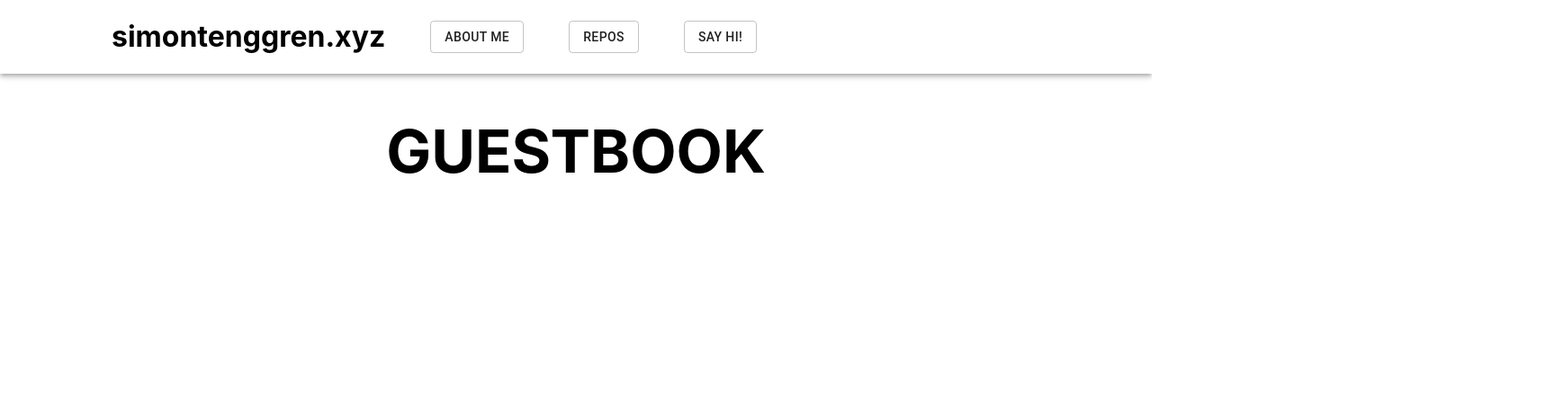
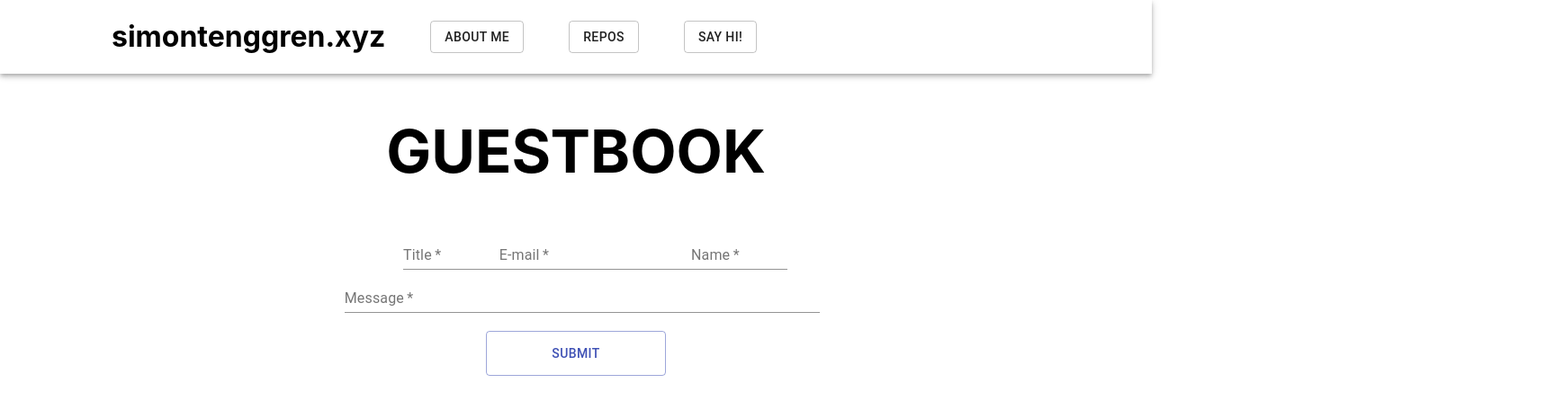
Before and after one commit to Taffr/simontenggrensite, a React (Create React App) app in the folder simontenggren/: page /guestbook in a window 1280 px wide. Shown: the top 456 px of the page at 90% size, 1728 px wide, since content can reach past the window. Built offline with nearby package versions, Linux system fonts and the light colour scheme; no server answers.

Commit message:
more stuff on guestbook

```diff
--- a/simontenggren/src/App.css
+++ b/simontenggren/src/App.css
@@ -65,3 +65,24 @@
     position: relative;
     left: 38.75%;
 }
+
+.formFields {
+    float: left;
+    position: relative;
+    left: 35%;
+}
+
+.formBody {
+    float: left;
+    position: relative;
+    left: 29.9%
+}
+
+.submitButton {
+    margin-top: 20px;
+}
+
+.butSub {
+    width: 200px;
+    height: 50px;
+}
--- a/simontenggren/src/api.js
+++ b/simontenggren/src/api.js
@@ -41,7 +41,7 @@ app.get('/posts', async (req, res) => {
 });
 
 app.post('/posts', async (req, res) => {
-
+    // TODO: Add date in schemas
     let poster = req.body.poster;
     let title = req.body.title;
     let body = req.body.body;
--- a/simontenggren/src/guestbook.js
+++ b/simontenggren/src/guestbook.js
@@ -1,5 +1,13 @@
 import React, {Component} from 'react';
 import axios from 'axios';
+import Grid from '@material-ui/core/Grid';
+import TextField from '@material-ui/core/TextField';
+import InputLabel from '@material-ui/core/InputLabel';
+import Input from '@material-ui/core/Input';
+import FormGroup from '@material-ui/core/FormGroup';
+import FormControl from '@material-ui/core/FormControl';
+import Button from '@material-ui/core/Button';
+
 export default class Guestbook extends Component {
 
     constructor(props) {
@@ -11,7 +19,6 @@ export default class Guestbook extends Component {
             body  : "Some body of the post",
             email : "simon.tenggren@gmail.com"
         };
-        //axios.post(url + '/posts', body);
     }
 
     async UNSAFE_componentWillMount(){
@@ -20,6 +27,18 @@ export default class Guestbook extends Component {
         await axios.get(url + '/posts').then(r => posts = r.data);
         await this.promisedSetState(posts);
         console.log(this.state);
+    }
+
+    async post(){
+        const url = 'http://localhost:8080';
+        let body = {
+            poster: "",
+            title: "",
+            body: "",
+            email: ""
+        };
+        console.log("hello");
+        //axios.post(url + '/posts', body);
     }
 
     promisedSetState(toBeSet) {
@@ -34,6 +53,54 @@ export default class Guestbook extends Component {
         return (
             <div align='center'>
                 <h1 className="big"> GUESTBOOK </h1>
+                <div>
+                    <FormGroup justify="center" align="center" onSubmit="post()">
+                        <Grid className="formFields" alignItems="center" container>
+                                <Grid item xs={1}>
+                                    <TextField
+                                        floatingLabelText="Title"
+                                        required
+                                        name="title"
+                                        label="Title"
+                                    />
+                                </Grid>
+                                <Grid item xs={2}>
+                                    <TextField
+                                        floatingLabelText="E-mail"
+                                        required
+                                        name="email"
+                                        label="E-mail"
+                                    />
+                                </Grid>
+                                <Grid item xs={1}>
+                                    <TextField
+                                        floatingLabelText="Name"
+                                        required
+                                        name="name"
+                                        label="Name"
+                                    />
+                                </Grid>
+
+                        </Grid>
+                        <Grid spacing={1} className="formBody" alignItems="center" container>
+                            <Grid item xs={5} alignItems="stretch">
+                                <TextField
+                                    multiline
+                                    required
+                                    fullWidth
+                                    name="body"
+                                    floatingLabelText="Message"
+                                    label="Message"
+                                />
+                            </Grid>
+                        </Grid>
+                        <div className="submitButton">
+                            <Button className ="butSub" variant="outlined" color="primary">
+                                <p> Submit </p>
+                            </Button>
+                        </div>
+                    </FormGroup>
+                </div>
             </div>
         );
     }
```
